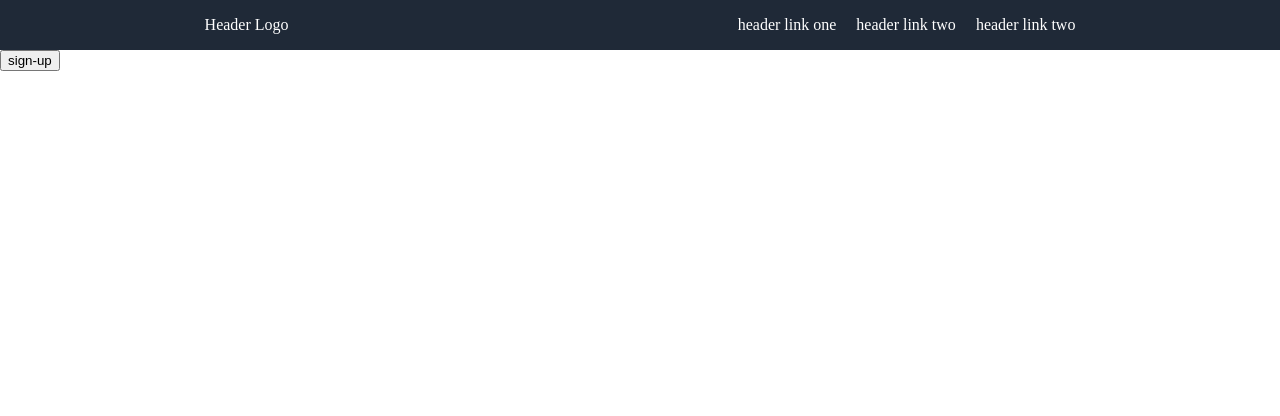
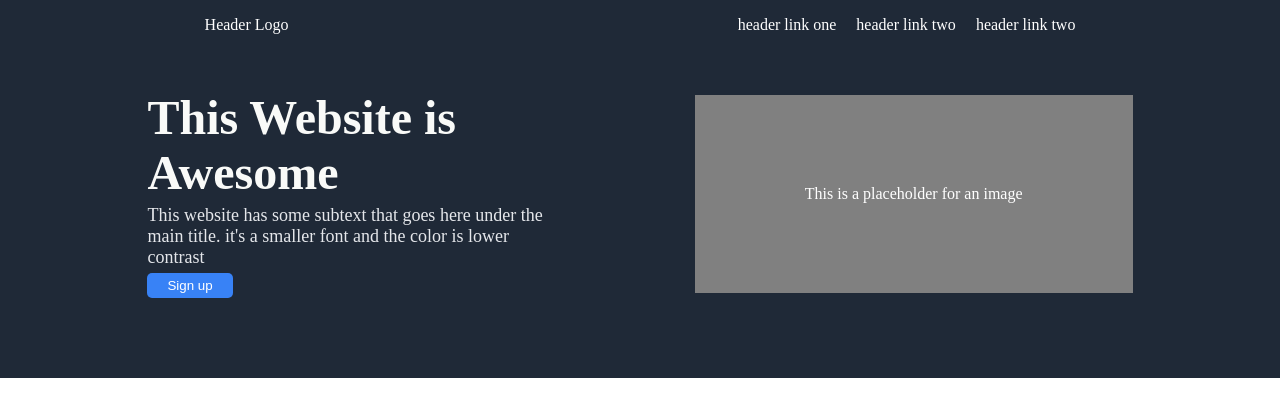
Before and after one commit to Tenceller/odin-landing-page, a plain HTML site: page index.html in a window 1280 px wide. Drawn offline with Linux system fonts and the light colour scheme.

```diff
--- a/index.html
+++ b/index.html
@@ -22,11 +22,14 @@
 
         <div class="under-header">
             <div class="main-text">
-                <div class="text-header"></div>
-                <div class="text-paragraph"></div>
-                <button class="sign-up">sign-up</button>
+                <div class="text-header">This Website is Awesome</div>
+                <div class="text-paragraph">This website has some subtext that goes here
+                     under the main title. it's a smaller font and the color is
+                      lower contrast</div>
+                <button class="sign-up">Sign up</button>
             </div>
-            <div class="image-place-holder"></div>
+            <div class="image-placeholder">This is a placeholder
+                 for an image</div>
         </div>
 
     </div>
--- a/styles.css
+++ b/styles.css
@@ -2,15 +2,57 @@
     padding: 0;
     margin: 0;
 }
+
 .header{
     align-items: center;
     display: flex;
     justify-content: space-around;
     background-color: #1f2937;
     color: white;
+    padding-bottom: 40px;
 }
+
 ul{
     display: flex;
     gap: 20px;
     list-style: none;
 }
+
+.under-header{
+    background-color: #1f2937;
+    display: flex;
+    color: white;
+    flex-wrap: wrap;
+    align-items: center;
+    justify-content: space-evenly;
+    padding-bottom: 80px;
+}
+
+.main-text{
+
+    width: 400px;
+}
+.text-header{
+    font-size: 48px;
+    font-weight: bolder;
+    color: #f9faf8;
+    padding-bottom: 5px;
+}
+
+.text-paragraph{
+    font-size: 18px;
+    color: #e5e7eb;
+    padding-bottom: 5px;
+}
+.sign-up{
+    background-color: #3882f6;
+    border-radius: 5px;
+    border: none;
+    color: white;
+    padding: 5px 20px;
+
+}
+.image-placeholder{
+    background-color: gray;
+    padding: 90px 110px;
+}
```
